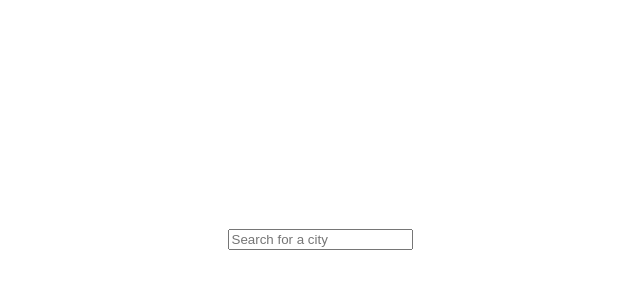
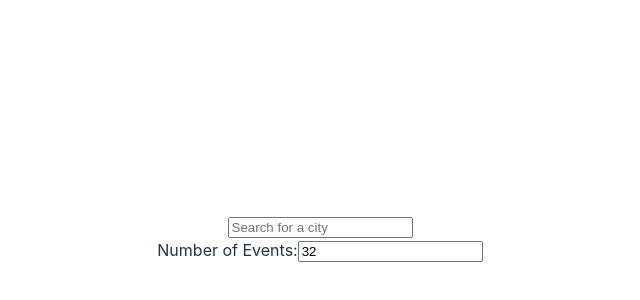
Before and after one commit to ashwillcode/meet, a React (Vite) app: page / in a window 1280 px wide. Shown: the part 154-454 px from the top of the page, without its empty margins (320-960 px from the left). Built offline with nearby package versions, Linux system fonts and the light colour scheme.

Commit message:
Add NumberOfEvents component to App with state management

```diff
--- a/src/App.jsx
+++ b/src/App.jsx
@@ -1,14 +1,20 @@
 import React, { useState } from 'react'
 import CitySearch from './components/CitySearch'
 import EventList from './components/EventList'
+import NumberOfEvents from './components/NumberOfEvents'
 import './App.css'
 
 const App = () => {
   const [events, setEvents] = useState([])
+  const [numberOfEvents, setNumberOfEvents] = useState(32)
 
   return (
     <div className="App">
       <CitySearch />
+      <NumberOfEvents
+        numberOfEvents={numberOfEvents}
+        onNumberChange={setNumberOfEvents}
+      />
       <EventList events={events} />
     </div>
   )
```
Also changed, not shown: 1 other file (tests, documents, lock files or other folders).
